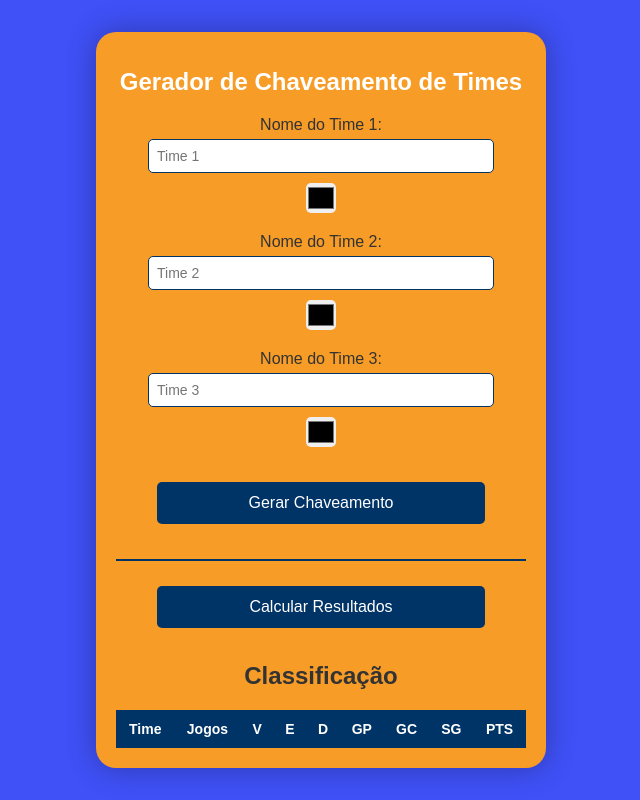
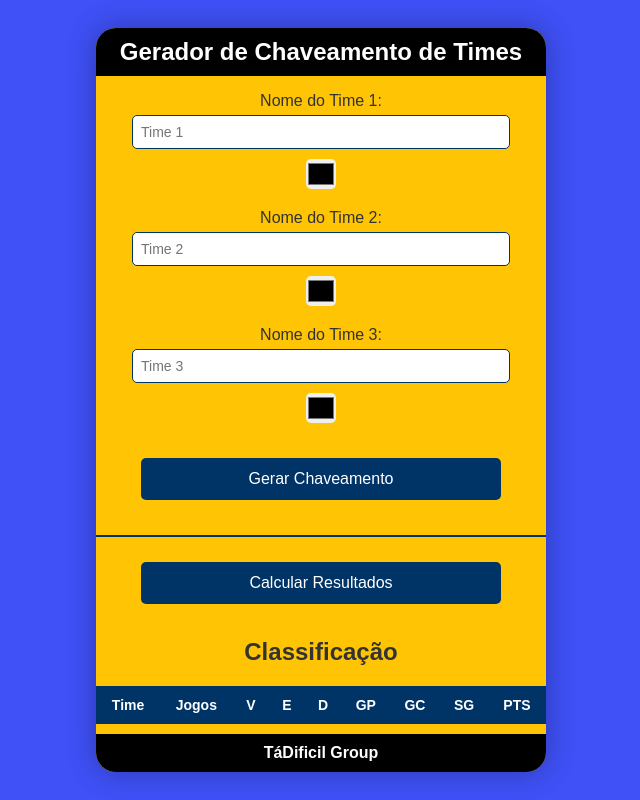
Before and after one commit to guilhermeavilamoreno/simulador-jogos, a plain HTML site: page index.html in a window 1280 px wide. Shown: the whole page, without its empty margins (319-959 px from the left). Drawn offline with Linux system fonts and the light colour scheme.

Commit message:
Update index.html

```diff
--- a/index.html
+++ b/index.html
@@ -21,11 +21,11 @@
         }
 
         .celular {
-            background-color: #f79c26; /* Amarelo Queimado */
+            background-color: #ffc403; /* Amarelo Queimado */
             border-radius: 20px;
             width: 100%;
             max-width: 450px;
-            padding: 20px;
+            padding-top: 0px;
             box-shadow: 0 0 30px rgba(0, 0, 0, 0.3); /* Sombra maior */
             box-sizing: border-box;
             overflow-y: auto;
@@ -37,7 +37,10 @@
         h1 {
             font-family: 'Arial', sans-serif;
             color: white; /* Cor do título em branco */
-            margin-bottom: 20px;
+            margin-top: 0px;
+            background-color: #000000;
+            padding: 10px;
+            font-weight: bolder;
             font-size: 24px;
         }
 
@@ -149,6 +152,18 @@
         .campeao::after {
             content: " 🏆";
         }
+
+        footer{
+            color: rgb(255, 252, 252);
+            text-align: center;
+            margin-top: 10px;
+            font-weight: bolder;
+            background-color: #000000;
+            padding: 10px;
+
+        }
+
+
 
         /* Responsividade para telas pequenas */
         @media (max-width: 768px) {
@@ -270,6 +285,8 @@
                 <!-- Classificação será gerada aqui -->
             </tbody>
         </table>
+        <footer>TáDificil Group</footer>
+
     </div>
 
     <script>
@@ -301,10 +318,10 @@
             jogos = [
                 { timeA: time1, timeB: time2 },
                 { timeA: time1, timeB: time3 },
+                { timeA: time3, timeB: time2 },
                 { timeA: time2, timeB: time1 },
-                { timeA: time2, timeB: time3 },
                 { timeA: time3, timeB: time1 },
-                { timeA: time3, timeB: time2 }
+                { timeA: time2, timeB: time3 }
             ];
 
             const chaveamentoDiv = document.getElementById("chaveamento");
```
